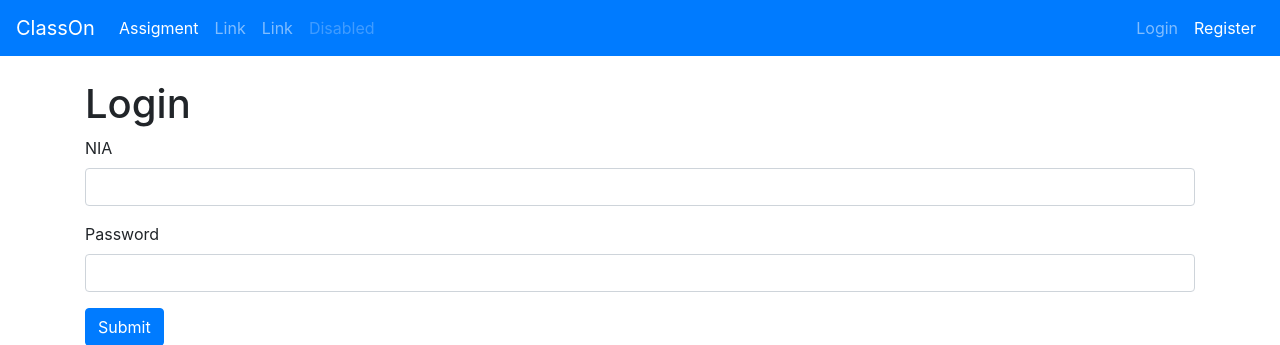
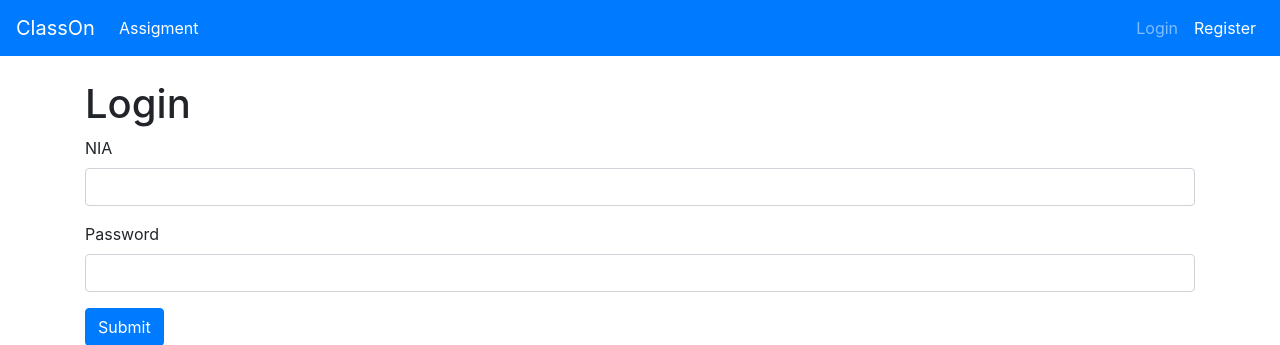
Before and after one commit to JorgeFrias/ClassOnV2, a Flask app: page /login in a window 1280 px wide. Shown: the top 345 px of the page. Run offline with Flask 2, Linux system fonts and the light colour scheme; some libraries are stand-ins or nearby versions.

Commit message:
Fixed problem at loging redirenting to assigment. Stilized nav bar.

```diff
--- a/BackEnd/Server/app.py
+++ b/BackEnd/Server/app.py
@@ -99,7 +99,7 @@ def login():
 
                 flash('You are now logged in', 'success')
                 # $$$$ video minuto 15:49
-                return redirect(url_for('Assigment'))
+                return redirect(url_for('Assigment_page', page=1))
 
             else:
                 error = 'Password Not matched'
@@ -159,7 +159,6 @@ def setAssigment():
     # _assigment = copy.deepcopy(DB_Assigment)
     return DB_Assigment
 
-# Dashboard
 '''
 Pages start at 1
 if 0 render last one visited
@@ -209,7 +208,6 @@ def Assigment_page(page):
 
 def ProgressPercentaje(currentPage, totalPages):
     return 100/totalPages * currentPage
-
 
 ''' Custom initialization at startup - Begin '''
 app.debug = True
--- a/BackEnd/Server/templates/includes/_navbar.html
+++ b/BackEnd/Server/templates/includes/_navbar.html
@@ -5,15 +5,15 @@
             <li class="nav-item active">
                 <a class="nav-link" href="/assigment/0">Assigment</a>
             </li>
-            <li class="nav-item">
-                <a class="nav-link" href="#">Link</a>
-            </li>
-            <li class="nav-item">
-                <a class="nav-link" href="#">Link</a>
-            </li>
-            <li class="nav-item">
-                <a class="nav-link disabled" href="#">Disabled</a>
-            </li>
+            <!--<li class="nav-item">-->
+                <!--<a class="nav-link" href="#">Link</a>-->
+            <!--</li>-->
+            <!--<li class="nav-item">-->
+                <!--<a class="nav-link" href="#">Link</a>-->
+            <!--</li>-->
+            <!--<li class="nav-item">-->
+                <!--<a class="nav-link disabled" href="#">Disabled</a>-->
+            <!--</li>-->
         </ul>
 
         <ul class="navbar-nav navbar-right">
```
